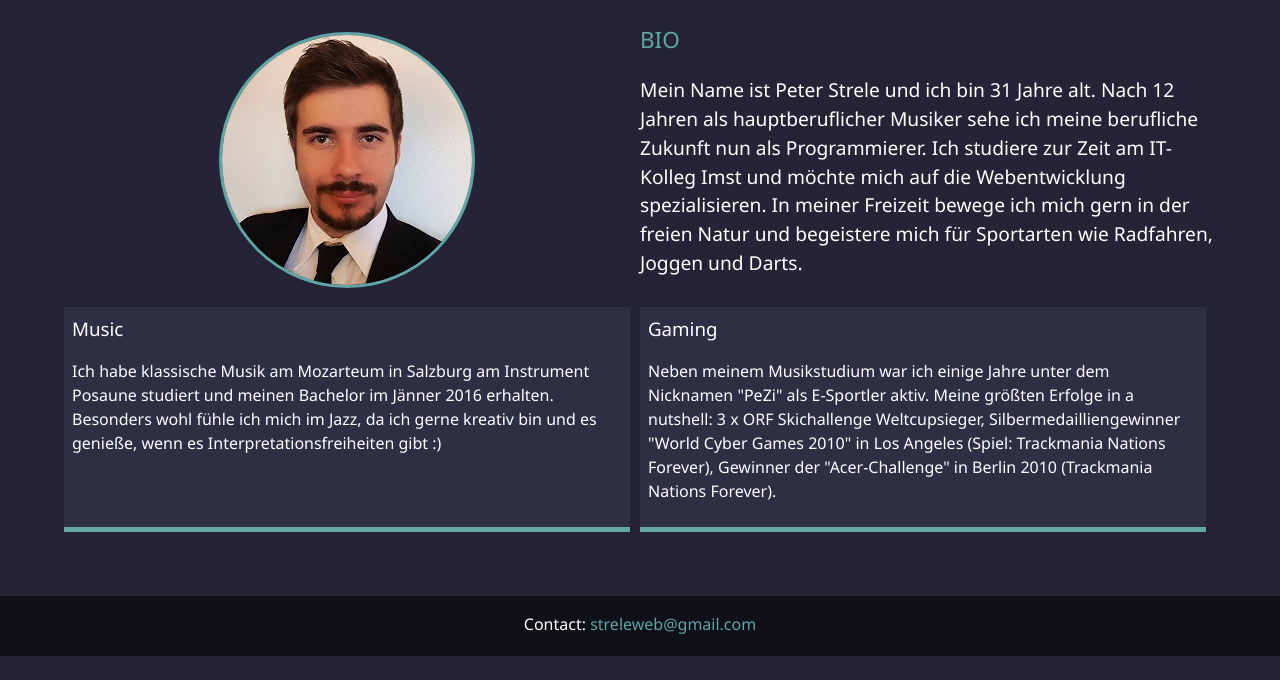
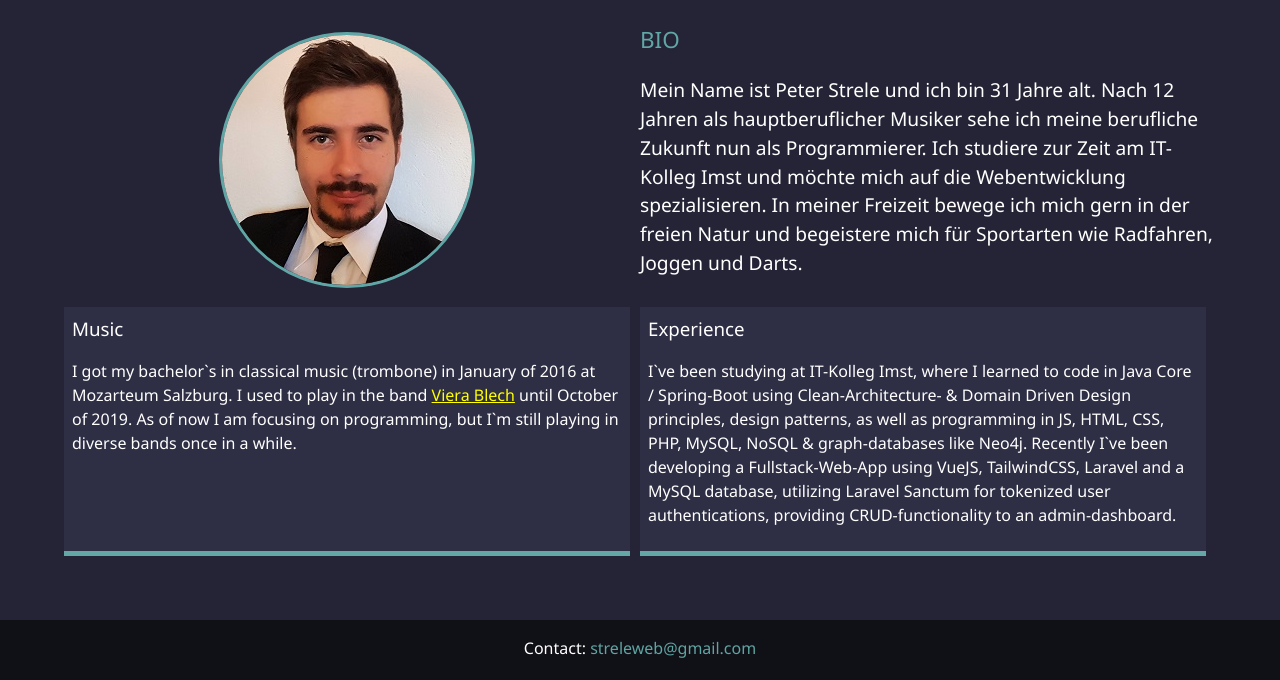
Before and after one commit to streleweb/portfolio, a website: page dist/about.html in a window 1280 px wide. Shown: the part 223-903 px from the top of the page. Before the commit the page ends 879 px from the top, so only its background shows below. Drawn offline with Linux system fonts and the light colour scheme.

Commit message:
updated bio & experience

```diff
--- a/dist/about.html
+++ b/dist/about.html
@@ -63,22 +63,24 @@
       <div class="job job-1">
         <h3>Music</h3>
         <p>
-          Ich habe klassische Musik am Mozarteum in Salzburg am Instrument Posaune studiert und meinen Bachelor im
-          Jänner 2016 erhalten. Besonders wohl fühle ich mich im Jazz, da ich gerne kreativ bin und es genieße,
-          wenn es Interpretationsfreiheiten gibt :)
-
+          I got my bachelor`s in classical music (trombone) in January of 2016 at Mozarteum Salzburg.
+          I used to play in the band <a href="https://www.youtube.com/watch?v=KBd7V4RFJoQ"
+            style="color:yellow; text-decoration: underline;">Viera
+            Blech</a> until October
+          of 2019. As of now I am focusing on
+          programming, but I`m still playing in diverse bands once in a while.
         </p>
       </div>
 
       <div class="job job-2">
-        <h3>Gaming</h3>
+        <h3>Experience</h3>
         <p>
-
-          Neben meinem Musikstudium war ich einige Jahre unter dem Nicknamen "PeZi" als E-Sportler aktiv. Meine
-          größten Erfolge in a nutshell: 3 x ORF Skichallenge Weltcupsieger, Silbermedailliengewinner "World Cyber
-          Games 2010" in Los Angeles (Spiel: Trackmania Nations Forever), Gewinner der "Acer-Challenge" in Berlin 2010
-          (Trackmania
-          Nations Forever).
+          I`ve been studying at IT-Kolleg Imst, where I learned to code in Java Core / Spring-Boot using
+          Clean-Architecture- & Domain Driven Design principles, design patterns, as well as programming in JS, HTML,
+          CSS, PHP, MySQL, NoSQL & graph-databases like Neo4j.
+          Recently I`ve been developing a Fullstack-Web-App using VueJS, TailwindCSS, Laravel and a MySQL database,
+          utilizing Laravel Sanctum for tokenized user authentications, providing
+          CRUD-functionality to an admin-dashboard.
         </p>
       </div>
 
```
Also changed, not shown: dist/index.html (+6 -8 lines).
